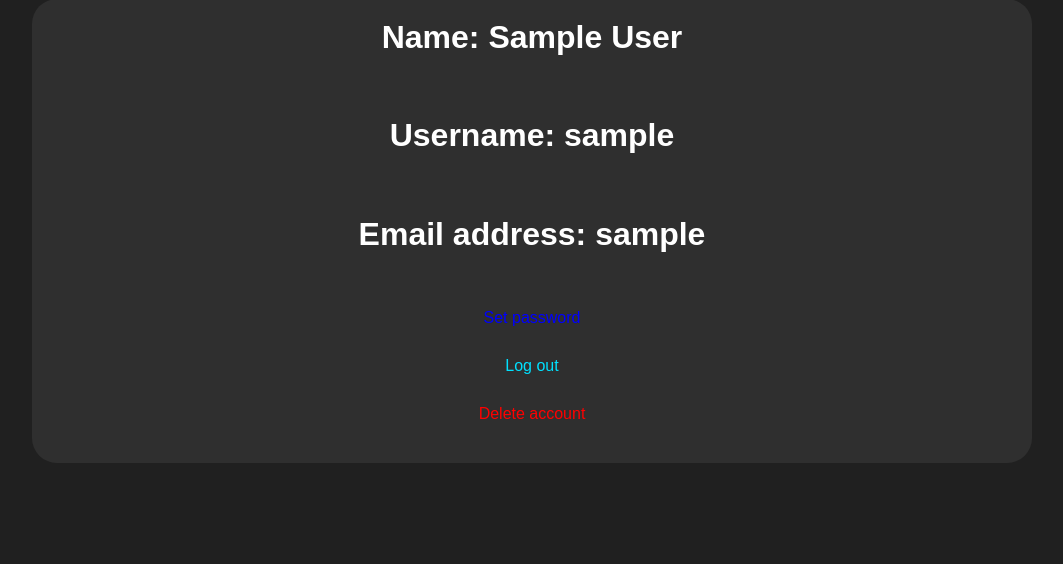
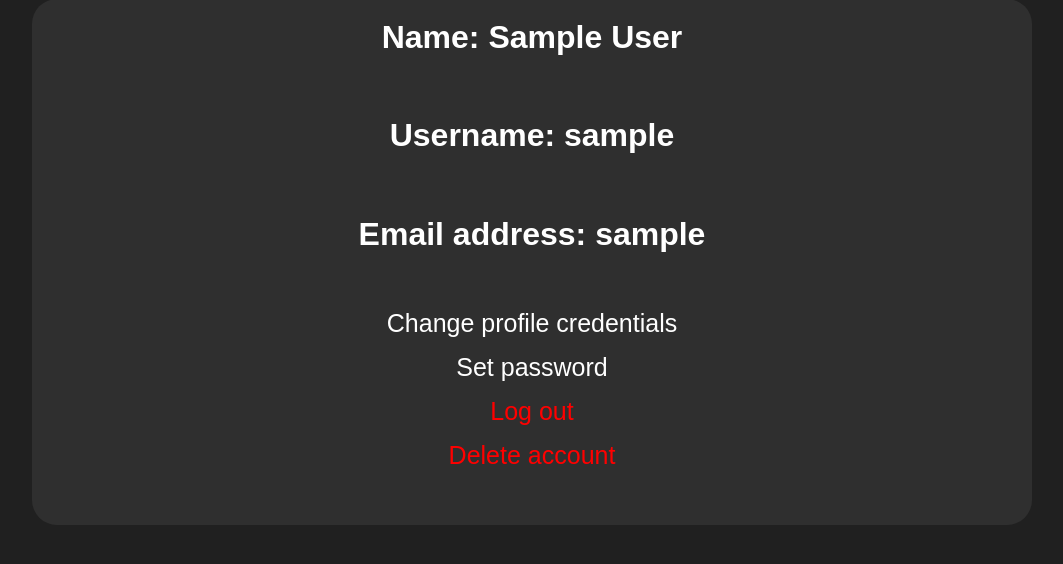
Before and after one commit to rasadov/FastSearch, a Flask app: page /profile in a window 1280 px wide. Shown: the part 170-734 px from the top of the page, without its empty margins (108-1171 px from the left). Run offline with Flask 3, Linux system fonts and the light colour scheme; the visitor is signed in with stand-in values (Sample User, id 1).

Commit message:
changes in profile management

```diff
--- a/src/app/__main__.py
+++ b/src/app/__main__.py
@@ -34,19 +34,11 @@ def search():
 
     return render_template('search.html')
 
-# Profile page
+# Profile management page
 
 @app.route('/profile', methods=['GET','POST'])
 def profile_page():
     return render_template('profile.html')
-
-@app.route('/edit-profile', methods=['GET','POST'])
-def edit_profile():
-    if current_user.is_anonymous:
-        return redirect('/login')
-    if request.method == 'POST':
-        pass
-    return render_template('edit_profile.html')
 
 @app.route('/change-password', methods=['GET','POST'])
 def change_password():
@@ -68,7 +60,7 @@ def change_password():
                 return redirect('/')
             else:
                 flash("Old password is not correct", category='danger')
-    return render_template('form_base.html', form=form) # Not working yet
+    return render_template('form_base.html', form=form)
 
 @app.route('/set-password', methods=['GET','POST'])
 def set_password():
@@ -86,11 +78,46 @@ def set_password():
                 return redirect('/')
         else:
                 flash("Old password is not correct", category='danger')
-    return render_template('form_base.html', form=form) # Not working yet
+    return render_template('form_base.html', form=form)
 
-# User credentials management page
+@app.route('/change-username', methods=['GET','POST'])
+def change_username():
+    if current_user.is_anonymous:
+        return redirect('/login')
+    form = ChangeUsernameForm()
+    if current_user.name:
+        form.name.data = current_user.name
+    if current_user.username:
+        form.username.data = current_user.username
 
-# not created yet
+    if request.method == 'POST':
+        if form.validate_on_submit():
+            if User.query.filter_by(username=form.username.data).count():
+                flash("This username is already taken", category='danger')
+                return redirect('/change-username')
+            current_user.username = form.username.data
+            current_user.name = form.name.data
+            db.session.commit()
+            flash("Username changed successfully", category='success')
+            return redirect('/')
+    return render_template('form_base.html', form=form)
+
+@app.route('/delete-account', methods=['GET','POST'])
+def delete_account():
+    if current_user.is_anonymous:
+        return redirect('/login')
+    form = DeleteAccountForm()
+    if request.method == 'POST':
+        if form.validate_on_submit():
+            if current_user.chech_password_correction(attempted_password=form.password.data):
+                db.session.delete(current_user)
+                db.session.commit()
+                flash("Account deleted successfully", category='success')
+                return redirect('/')
+            else:
+                flash("Password is not correct", category='danger')
+    h1 = "Are you sure you want to delete your account?"
+    return render_template('form_base.html', form=form, h1=h1)
 
 # Register and login page
 
@@ -100,7 +127,6 @@ def register_page():
     if form.validate_on_submit():
         if not User.query.filter_by(email_address=form.email_address.data).count():
             user = User(password=form.password.data, email_address=form.email_address.data)
-            # db.create_all()
             db.session.add(user)
             db.session.commit()
             login_user(user)
@@ -108,7 +134,7 @@ def register_page():
         else:
             flash('This Email is already used', category='danger')
 
-    if form.errors != {}: # if there are no errors from validations
+    if form.errors != {}:
         for err_msg in form.errors.values():
             print(f"There was an error: {err_msg[0]}")
     return render_template("register.html", form=form)
--- a/src/app/templates/profile.html
+++ b/src/app/templates/profile.html
@@ -9,29 +9,33 @@
 <div style="margin: 100px auto; background-color: #2f2f2f; width: 1000px; border-radius: 25px;">
     <div>
         <div>
-            <h1 style="padding: 20px;">Name: {% if current_user.name %} {{ current_user.name }} {% else %} <a href="" style="color: gray;">Blank</a> {% endif %}</h1>
+            <h1 style="padding: 20px;">Name: {% if current_user.name %} {{ current_user.name }} {% else %} <a href="{{ url_for('change_username') }}" style="color: gray;">Blank</a> {% endif %}</h1>
         </div>
         <div>
-            <h1 style="padding: 20px;">Username: {% if current_user.username %} {{ current_user.username }} {% else %} <a href="" style="color: gray;">Blank</a> {% endif %}</h1>
+            <h1 style="padding: 20px;">Username: {% if current_user.username %} {{ current_user.username }} {% else %} <a href="{{ url_for('change_username') }}" style="color: gray;">Blank</a> {% endif %}</h1>
         </div>
 
         <div>
             <h1 style="padding: 20px;">Email address: {{ current_user.email_address }}</h1>
         </div>
+        <div style="padding: 15px;">
+        <div>
+            <a href="{{ url_for('change_username')}}" style="color: white; text-decoration: none; margin: auto; font-size: 25px;">Change profile credentials</a>
+        </div>
         {% if current_user.password_hash %}
         <div style="padding: 15px;">
-            <a href="{{ url_for('change_password') }}" style=" color: blue; text-decoration: none;">Change password</a>
+            <a href="{{ url_for('change_password') }}" style=" color: white; text-decoration: none; font-size: 25px;">Change password</a>
         </div>
         {% else %}
         <div style="padding: 15px;">
-            <a href="{{ url_for('set_password') }}" style=" color: blue; text-decoration: none;">Set password</a> <!-- Not finished -->
+            <a href="{{ url_for('set_password') }}" style=" color: white; text-decoration: none; font-size: 25px;">Set password</a>
         </div>
         {% endif %}
-        <div style="padding: 15px;">
-            <a href="{{ url_for('logout')}}" style="color: rgb(0, 225, 255); text-decoration: none; margin: auto;">Log out</a>
+        <div>
+        <a href="{{ url_for('logout')}}" style="color: red; text-decoration: none; margin: auto; font-size: 25px;">Log out</a>
         </div>
-        <div style="padding: 15px; padding-bottom: 40px;">
-            <a href="" style="color: red; text-decoration: none; margin: auto;">Delete account</a>
+        <div style="padding: 15px; padding-bottom: 40px; font-size: 25px;">
+            <a href="{{ url_for('delete_account') }}" style="color: red; text-decoration: none; margin: auto;">Delete account</a>
         </div>
     </div>
 </div>
```
Also changed, not shown: src/app/forms.py (+13 -0 lines), src/app/models.py (+16 -0 lines), src/app/templates/form_base.html (+9 -2 lines).
